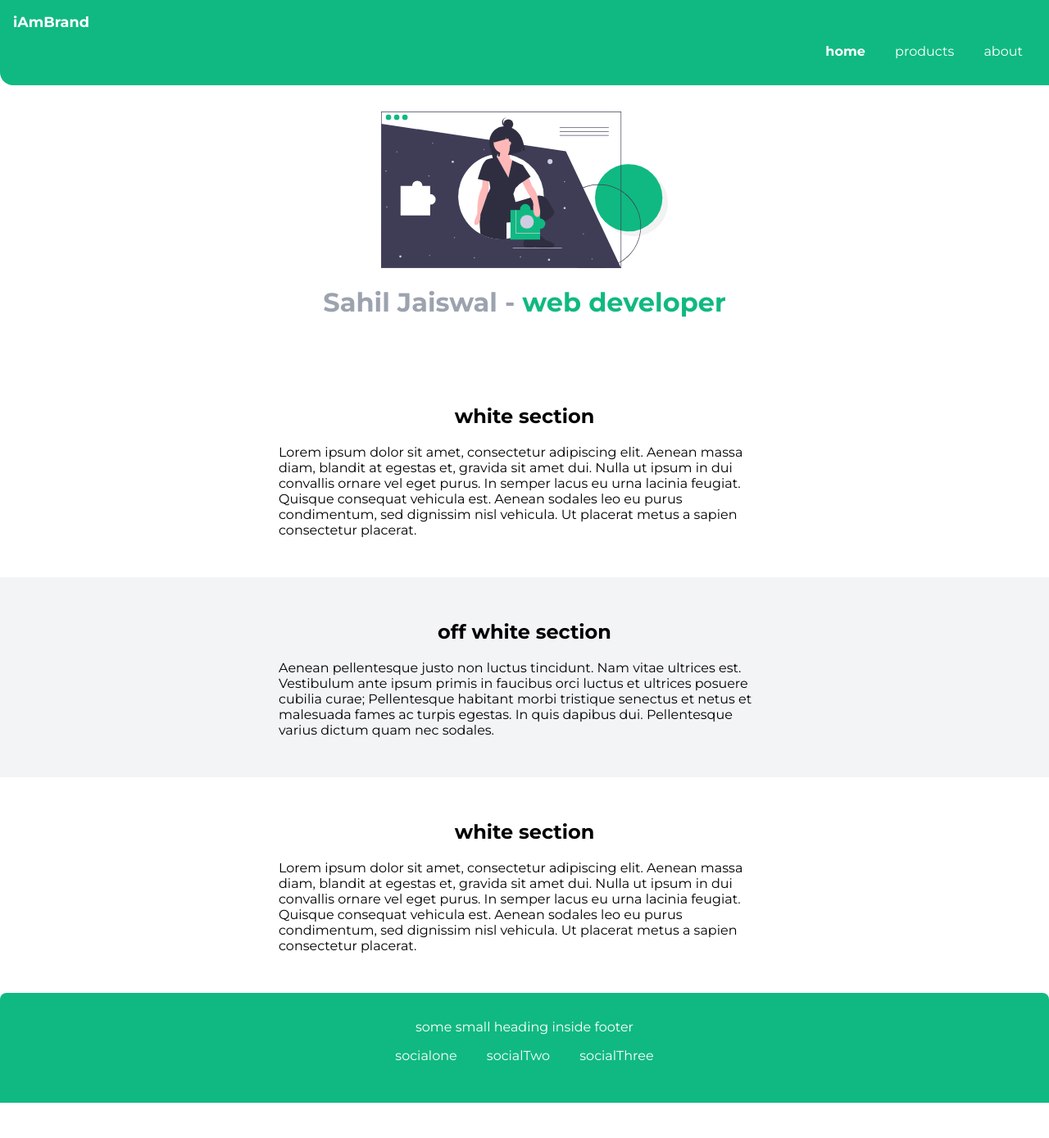
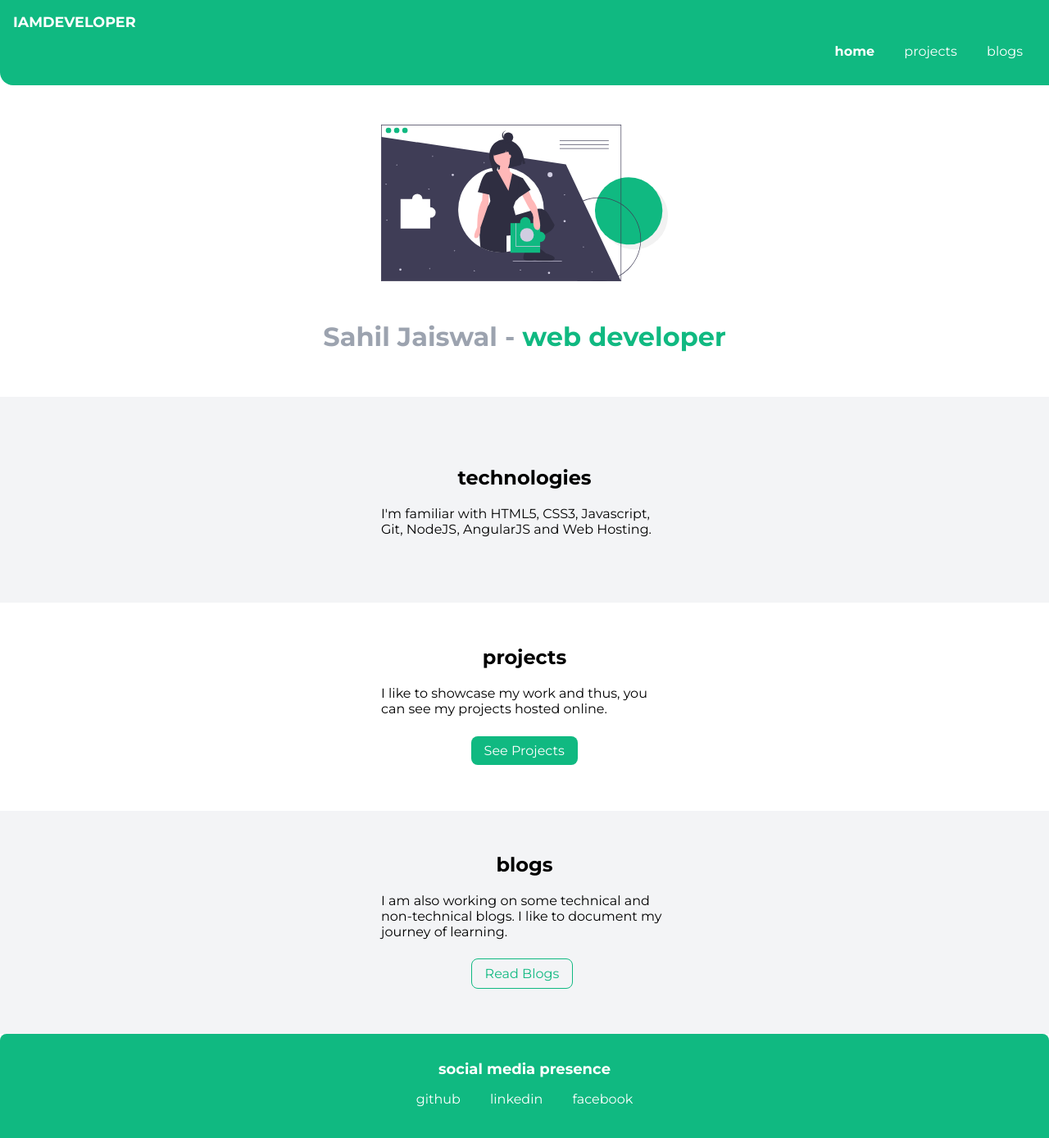
Before and after one commit to sahiljais/sahilsSite, a plain HTML site: page index.html in a window 1280 px wide. Shown: the whole page at 82% size. Before the commit the page ends 1345 px from the top, so only its background shows below. Drawn offline with Linux system fonts and the light colour scheme.

Commit message:
Only links remaining
Links and to projects and blogs yet to be added.

```diff
--- a/index.html
+++ b/index.html
@@ -9,16 +9,16 @@
 <body>
 
     <nav class="navigation container">
-        <div class="nav-brand">iAmBrand</div>
+        <div class="nav-brand">IAMDEVELOPER</div>
         <ul class="list-non-bullet nav-pills">
             <li class="list-inline">
                 <a class="link link-active" href="/">home</a>
             </li>
             <li class="list-inline">
-                <a class="link" href="/">products</a>
+                <a class="link" href="/projects.html">projects</a>
             </li>
             <li class="list-inline">
-                <a class="link" href="/">about</a>
+                <a class="link" href="/blogs.html">blogs</a>
             </li>
         </ul>
     </nav>
@@ -28,33 +28,39 @@
         <h1 class="hero-heading">Sahil Jaiswal - <span class="hero-invert"> web developer</span></h1>
     </header>
 
+    <section class="section section-non-button ow">
+        <div class="container-center">
+        <h1>technologies</h1>
+        <p>I'm familiar with HTML5, CSS3, Javascript, Git, NodeJS, AngularJS and Web Hosting.</p>
+    </div>
+    </section>
+
     <section class="section">
         <div class="container-center">
-         <h1>white section</h1>
-         <p>Lorem ipsum dolor sit amet, consectetur adipiscing elit. Aenean massa diam, blandit at egestas et, gravida sit amet dui. Nulla ut ipsum in dui convallis ornare vel eget purus. In semper lacus eu urna lacinia feugiat. Quisque consequat vehicula est. Aenean sodales leo eu purus condimentum, sed dignissim nisl vehicula. Ut placerat metus a sapien consectetur placerat. </p>
+         <h1>projects</h1>
+         <p>I like to showcase my work and thus, you can see my projects hosted online. </p>
+         <div class="space-center">
+         <a class="link link-primary" href="/">See Projects</a>
+         </div>
      </div>
      </section>
 
      <section class="section ow">
-         <div class="container-center">
-         <h1>off white section</h1>
-         <p>Aenean pellentesque justo non luctus tincidunt. Nam vitae ultrices est. Vestibulum ante ipsum primis in faucibus orci luctus et ultrices posuere cubilia curae; Pellentesque habitant morbi tristique senectus et netus et malesuada fames ac turpis egestas. In quis dapibus dui. Pellentesque varius dictum quam nec sodales. </p>
-     </div>
-     </section>
-
-     <section class="section">
         <div class="container-center">
-         <h1>white section</h1>
-         <p>Lorem ipsum dolor sit amet, consectetur adipiscing elit. Aenean massa diam, blandit at egestas et, gravida sit amet dui. Nulla ut ipsum in dui convallis ornare vel eget purus. In semper lacus eu urna lacinia feugiat. Quisque consequat vehicula est. Aenean sodales leo eu purus condimentum, sed dignissim nisl vehicula. Ut placerat metus a sapien consectetur placerat. </p>
-     </div>
-     </section>
+        <h1>blogs</h1>
+        <p>I am also working on some technical and non-technical blogs. I like to document my journey of learning.</p>
+        <div class="space-center">
+        <a class="link link-secondary" href="/">Read Blogs</a>
+        <div>
+    </div>
+    </section>
 
      <footer class="footer">
-        <div>some small heading inside footer </div>
+        <div class="footer-header">social media presence </div>
         <ul class="list-non-bullet">
-            <li class="list-inline"><a class="link" href="/"> socialone</a></li>
-            <li class="list-inline"><a class="link" href="/"> socialTwo </a></li>
-            <li class="list-inline"><a class="link" href="/"> socialThree</a></li>
+            <li class="list-inline"><a class="link" href="https://github.com/sahiljais">github</a></li>
+            <li class="list-inline"><a class="link" href="/">linkedin</a></li>
+            <li class="list-inline"><a class="link" href="/">facebook</a></li>
         </ul>
 
     </footer>
--- a/styles.css
+++ b/styles.css
@@ -22,7 +22,8 @@ hr{
 }
 
 .container-center{
-    max-width: 600px;
+    width: 350px;
+    max-width: 100%;
     margin: auto;
 }
 
@@ -78,6 +79,7 @@ hr{
 
 .hero{
     padding:2rem;
+    margin-top: 1rem;
 }
 
 .hero .hero-img{
@@ -89,6 +91,7 @@ hr{
 .hero .hero-heading{
     color: var(--dark-grey);
     text-align: center;
+    margin-top: 3rem;
 }
 
 .hero .hero-heading .hero-invert{
@@ -101,6 +104,12 @@ hr{
 
 .section h1{
     text-align: center;
+}
+
+.section-non-button{
+
+    padding:4rem 2rem;
+
 }
 
 .ow{
@@ -116,6 +125,11 @@ hr{
     border-top-right-radius: 0.5rem;
 }
 
+.footer .footer-header{
+    font-weight: bold;
+    font-size: large;
+}
+
 .footer .link{
     color: white;
 }
@@ -123,3 +137,15 @@ hr{
 .footer ul{
     padding-inline-start: 0px;
 }
+
+.space{
+    margin: 2rem 2.75rem 2rem 0rem;
+}
+
+.container-center .space-center{
+    margin:2rem 6.85rem;
+}
+
+.space-bottom{
+    margin-bottom: 3rem;
+}
```
Also changed, not shown: blogs.html (added, +31 -0 lines), lib/components.html (+1 -12 lines), projects.html (added, +59 -0 lines).
